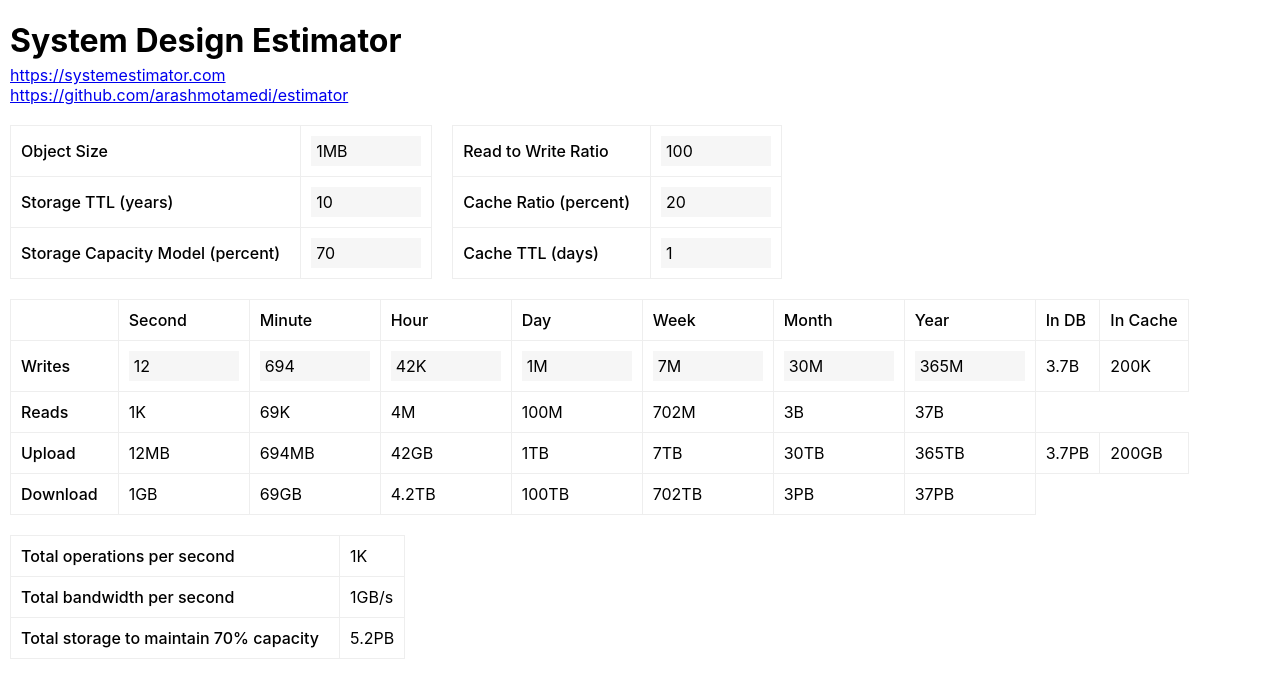
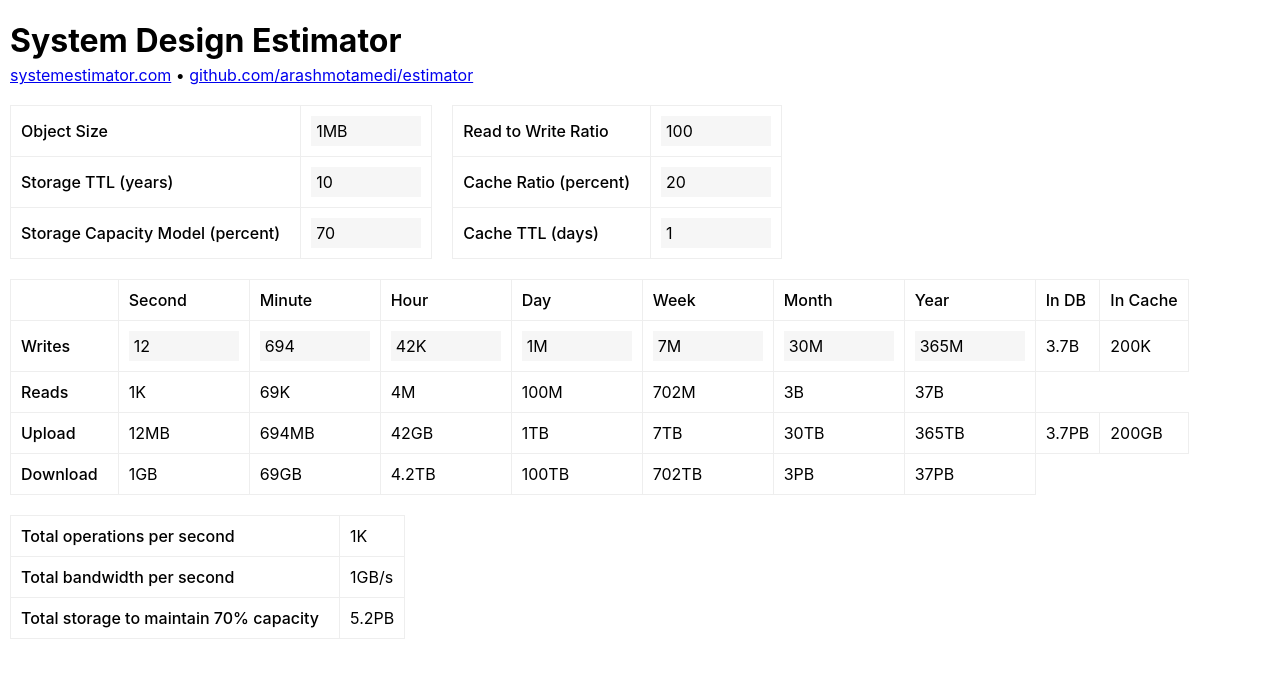
Before and after one commit to ArashMotamedi/estimator, a React (Create React App) app: page / in a window 1280 px wide. Shown: the top 698 px of the page. Built offline with nearby package versions, Linux system fonts and the light colour scheme.

Commit message:
links update

```diff
--- a/src/App.tsx
+++ b/src/App.tsx
@@ -28,8 +28,7 @@ export function App() {
     <div>
       <div style={{marginBottom: 20}}>
         <h1 style={{ marginBottom: 5 }}>System Design Estimator</h1>
-        <a href="https://systemestimator.com">https://systemestimator.com</a><br />
-        <a href="https://github.com/arashmotamedi/estimator">https://github.com/arashmotamedi/estimator</a>
+        <a href="https://systemestimator.com">systemestimator.com</a> • <a href="https://github.com/arashmotamedi/estimator">github.com/arashmotamedi/estimator</a>
       </div>
       <div style={{ display: "flex" }}>
         <div style={{ marginRight: 20 }}>
```
